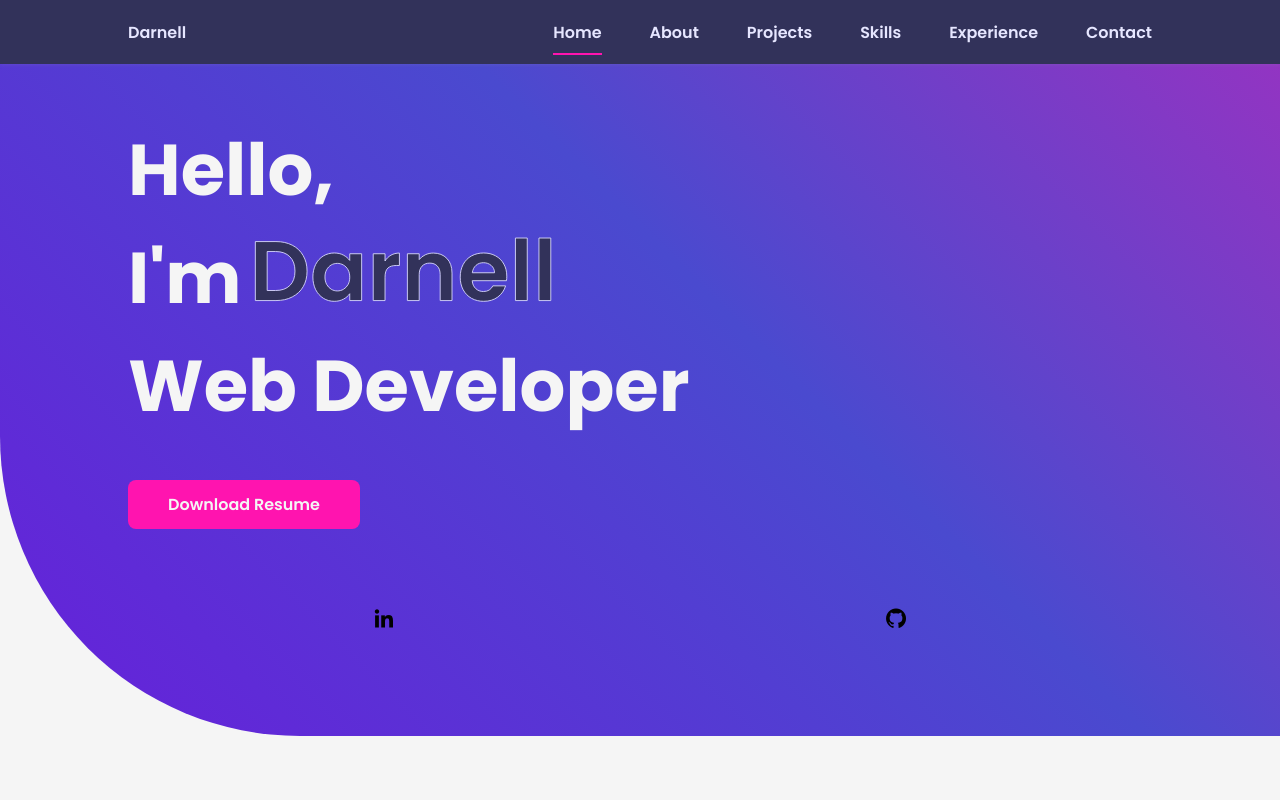
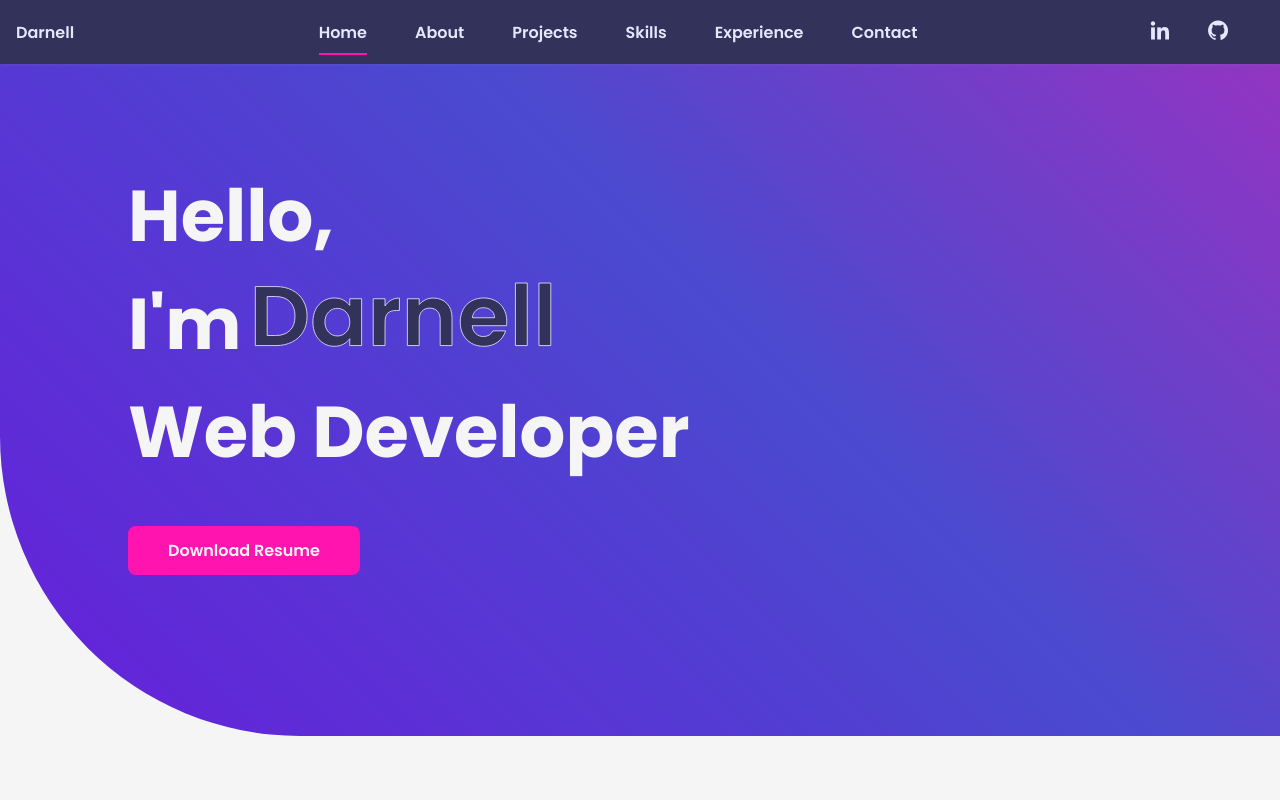
Before and after one commit to sir-nutty/Portfolio-1, a React (Create React App) app: page / in a window 1280 px wide. Shown: the top 800 px of the page. Built offline with nearby package versions, Linux system fonts and the light colour scheme.

Commit message:
Moved Social Links to Header
- Relocated socials to the item folder
- Introduced socials in the header component
- Updated styling for socials as well as responsiveness

```diff
--- a/src/components/sections/item/socials.jsx
+++ b/src/components/item/socials.jsx
@@ -4,7 +4,7 @@ export default function Socials(props) {
   const { socials } = props;
 
   return (
-    <div className="home_social">
+    <div className="socials">
       {socials ? (
         socials.map((social, index) => (
           <a
@@ -13,7 +13,7 @@ export default function Socials(props) {
             target="_blank"
             rel="noopener noreferrer"
             className={
-              "home_social-icon " + social.name.replace(" ", "").toLowerCase()
+              "social-icon " + social.name.replace(" ", "").toLowerCase()
             }
           >
             <i className={"bx " + social.icon}></i>
--- a/src/components/layout/header.jsx
+++ b/src/components/layout/header.jsx
@@ -1,13 +1,23 @@
 import React, { Component } from "react";
+
+import Socials from "../item/socials";
 
 import Links from "../../datastore/links.json";
 
 export default class Header extends Component {
   state = {
+    socials: null,
     links: Links,
   };
 
   componentDidMount() {
+    // Retrieve Socials
+    fetch("datastore/socials.json")
+      .then((res) => res.json())
+      .then((result) => {
+        this.setState({ socials: result });
+      });
+
     // Configure toggle for mobile
     const toggle = document.getElementById("nav-toggle");
     const navMenu = document.getElementById("nav-menu");
@@ -26,7 +36,7 @@ export default class Header extends Component {
   }
 
   render() {
-    const { links } = this.state;
+    const { socials, links } = this.state;
 
     return (
       <header className="header-lg">
@@ -52,6 +62,8 @@ export default class Header extends Component {
               ))}
             </ul>
           </div>
+
+          <Socials socials={socials} />
 
           <div className="nav_toggle" id="nav-toggle">
             <i className="bx bx-menu" />
--- a/src/components/sections/home.jsx
+++ b/src/components/sections/home.jsx
@@ -1,7 +1,6 @@
 import React, { Component } from "react";
 
 import Name from "../svg/name";
-import Socials from "./item/socials";
 
 import "../../css/title-animation.css";
 
@@ -12,12 +11,6 @@ export default class Home extends Component {
   };
 
   componentDidMount() {
-    fetch("datastore/socials.json")
-      .then((res) => res.json())
-      .then((result) => {
-        this.setState({ socials: result });
-      });
-
     fetch("datastore/resume.json")
       .then((res) => res.json())
       .then((result) => {
@@ -27,7 +20,7 @@ export default class Home extends Component {
 
   render() {
     const { id } = this.props;
-    const { socials, resume } = this.state;
+    const { resume } = this.state;
 
     return (
       <section className="home grid" id={id}>
@@ -46,8 +39,6 @@ export default class Home extends Component {
             </a>
           </div>
         </div>
-
-        <Socials socials={socials} />
       </section>
     );
   }
--- a/src/css/index.css
+++ b/src/css/index.css
@@ -43,6 +43,7 @@
   --gradient-color: var(--color3);
   --gradient-text: var(--color8);
 
+  --hover-color1: var(--color4);
   --disabled-color: grey;
 }
 
@@ -52,6 +53,7 @@
 
   --big-font-size: 2.5rem;
   --h2-font-size: 1.25rem;
+  --icon1-font-size: 1.5rem;
   --normal-font-size: 0.938rem;
   --small-font-size: 0.8rem;
 }
@@ -215,6 +217,7 @@ img {
 /*===== NAV =====*/
 .nav {
   height: var(--header-height);
+  max-width: 1280px;
   display: flex;
   justify-content: space-between;
   align-items: center;
@@ -249,7 +252,7 @@ img {
 }
 
 .nav_logo:hover {
-  color: var(--color5);
+  color: var(--hover-color1);
 }
 
 .nav_toggle {
@@ -260,6 +263,23 @@ img {
 
 .show {
   right: 0 !important;
+}
+
+/*===== SOCIALS =====*/
+.socials {
+  display: flex;
+  flex-direction: row;
+  justify-content: space-evenly;
+  width: 150px;
+}
+
+.social-icon {
+  font-size: var(--icon1-font-size);
+  color: var(--gradient-text);
+}
+
+.social-icon:hover {
+  color: var(--hover-color1);
 }
 
 /*===== HOME =====*/
@@ -302,23 +322,6 @@ img {
   color: var(--color1);
   font-size: var(--big-font-size);
   margin-bottom: var(--mb-5);
-}
-
-.home_social {
-  display: flex;
-  flex-direction: row;
-  justify-content: space-around;
-}
-
-.home_social-icon {
-  width: max-content;
-  margin-bottom: var(--mb-2);
-  font-size: 1.5rem;
-  color: black;
-}
-
-.home_social-icon:hover {
-  color: var(--gradient-text);
 }
 
 /* ===== ABOUT =====*/
@@ -875,8 +878,8 @@ img {
     padding: 0.75rem 2.5rem;
   }
 
-  /*===== LAYOUT =====*/
-  .home_social {
+  /*===== SOCIALS =====*/
+  .socials {
     align-self: center;
   }
 
@@ -895,7 +898,7 @@ img {
   }
 }
 
-@media screen and (max-width: 768px) {
+@media screen and (max-width: 900px) {
   .nav_menu {
     position: fixed;
     top: var(--header-height);
@@ -912,7 +915,7 @@ img {
   }
 }
 
-@media screen and (min-width: 769px) {
+@media screen and (min-width: 900px) {
   /*===== TABLET =====*/
   :root {
     --big-font-size: 4.5rem;
@@ -960,23 +963,10 @@ img {
   }
 
   .home_data {
-    align-self: flex-end;
     max-width: 1024px;
     margin-left: auto;
     margin-right: auto;
     width: calc(100% - 3rem);
-  }
-
-  .home_social {
-    padding-bottom: 2.5rem;
-    justify-content: space-around;
-    max-width: 1024px;
-    width: calc(100% - 10rem);
-    margin-left: auto;
-  }
-
-  .home_social-icon {
-    margin-bottom: 0;
   }
 
   /*===== ABOUT =====*/
@@ -1064,10 +1054,8 @@ img {
     margin-right: auto;
   }
 
-  /*===== PROJECTS =====*/
-  .home_social {
-    margin-right: auto;
-    width: calc(100% - 4rem);
+  /*===== SOCIALS =====*/
+  .socials {
     align-self: center;
   }
 
```
